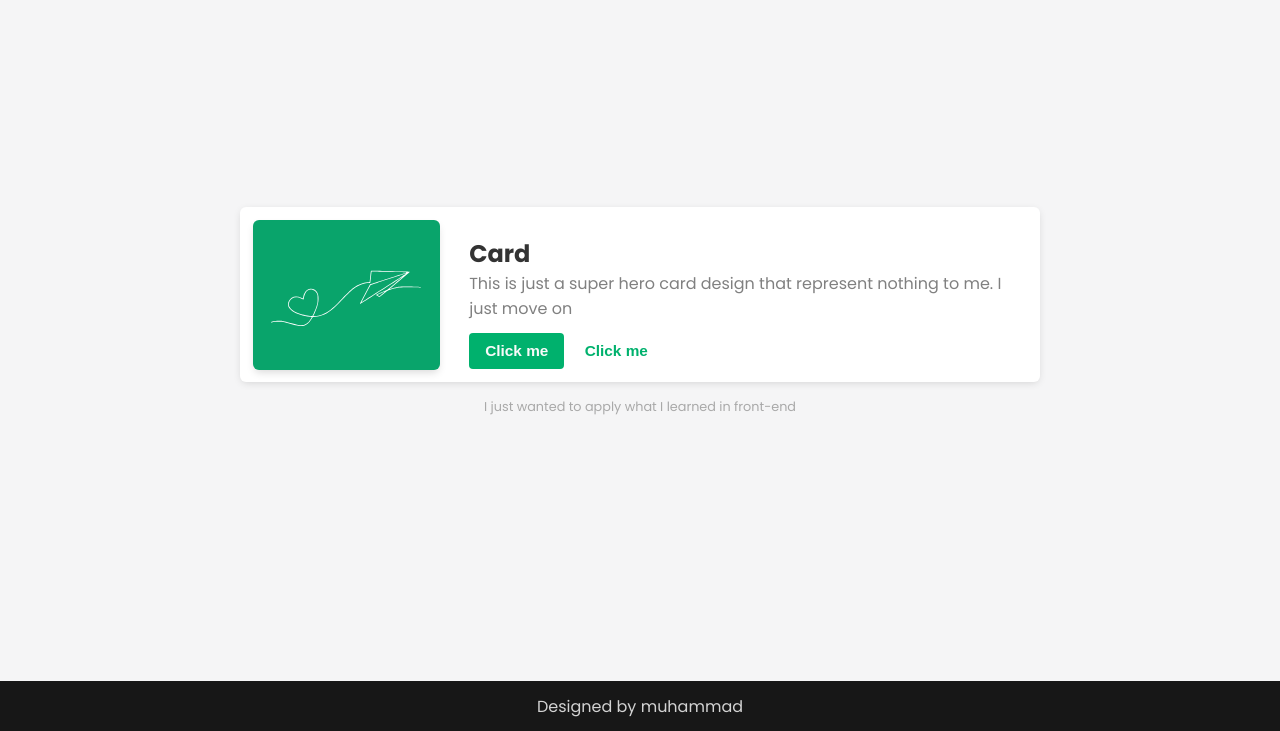
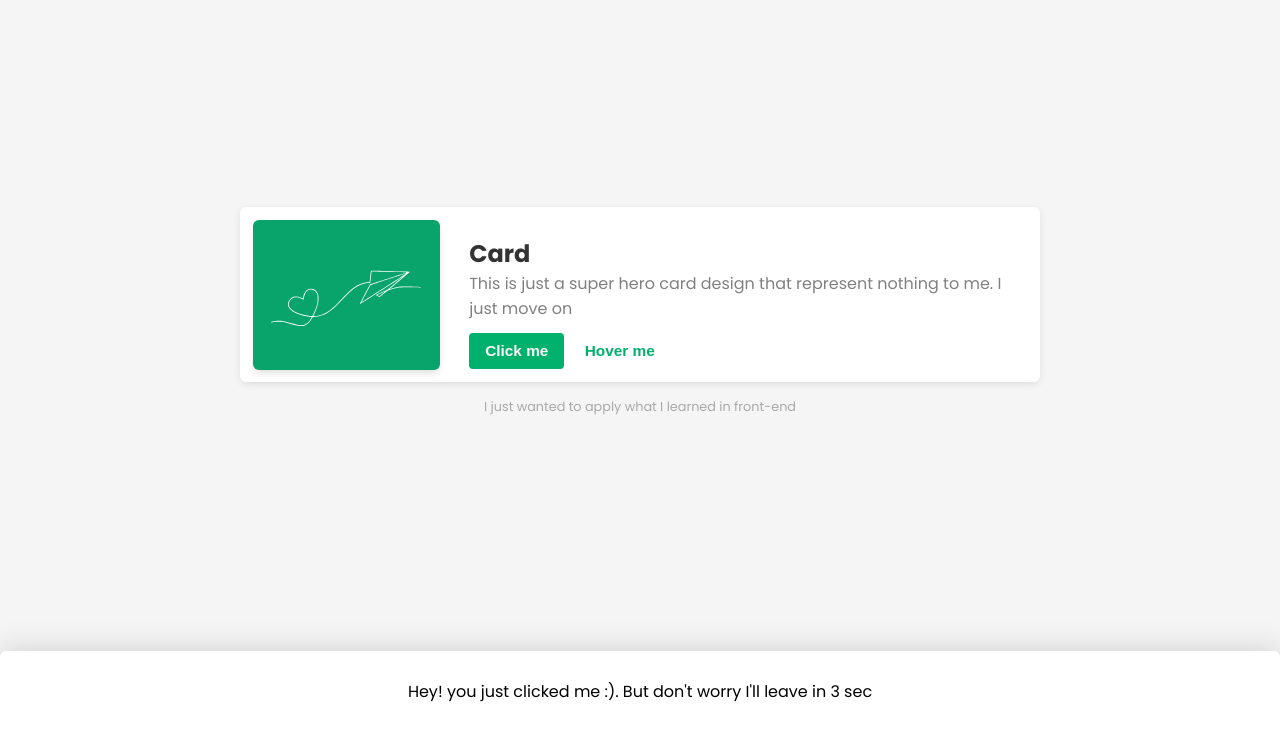
Before and after one commit to muhammadriy3d/cards, a plain HTML site: page index.html in a window 1280 px wide. Both pictures are taken after a click on the button "Click me". Shown: the part 69-800 px from the top of the page. Drawn offline with Linux system fonts and the light colour scheme.

Commit message:
first commit

```diff
--- a/index.html
+++ b/index.html
@@ -33,8 +33,8 @@
             <h3 class="card-title">Card</h3>
             <p class="card-subtitle">This is just a super hero card design that represent nothing to me. I just move on</p>
             <div class="action-container">
-              <button class="card-button">Click me</button>
-              <button class="card-button">Click me</button>
+              <button id="btn-01" class="card-button">Click me</button>
+              <button class="card-button">Hover me</button>
             </div>
           </div>
         </div>
--- a/public/static/js/index.app.js
+++ b/public/static/js/index.app.js
@@ -0,0 +1,21 @@
+const btn = document.querySelector('#btn-01');
+
+function AddFotterNote() {
+  const parent = document.querySelector('.main-container')
+  const footElem = document.createElement('div');
+  const contNode = document.createTextNode('Hey! you just clicked me :). But don\'t worry I\'ll leave in 3 sec');
+
+  footElem.setAttribute('class', "foot-note");
+  footElem.appendChild(contNode);
+
+  parent.appendChild(footElem);
+
+  btn.removeEventListener('click', AddFotterNote)
+
+  setTimeout(() => {
+    parent.removeChild(footElem);
+    btn.addEventListener('click', AddFotterNote)
+  }, 3000)
+}
+
+btn.addEventListener('click', AddFotterNote)
--- a/public/static/styles/style.css
+++ b/public/static/styles/style.css
@@ -15,7 +15,7 @@ body {
   font-size: 1em;
   font-family: "Poppins", sans-serif;
   background-color: rgb(245, 245, 246);
-  overflow: hidden;
+  overflow-x: hidden;
 }
 
 .main-container {
@@ -138,6 +138,25 @@ header nav h1 {
   color: darkgray;
 }
 
+.foot-note {
+  position: absolute;
+  display: flex;
+  bottom: 0;
+  right: 0;
+  left: 0;
+  justify-content: center;
+  align-items: center;
+  background-color: white;
+  border-radius: 6px 6px 0 0;
+  width: 100vw;
+  min-height: 80px;
+  box-shadow: 0 0 32px 0 rgba(0, 0, 0, 0.16);
+  text-align: center;
+  padding: 1rem;
+  animation: showup .3s ease;
+  z-index: 1;
+}
+
 footer {
   display: flex;
   position: absolute;
@@ -166,3 +185,15 @@ footer {
     flex-basis: 75%;
   }
 }
+
+@keyframes showup {
+  0% {
+    opacity: .5;
+    transform: translateY(50%);
+  }
+
+  100% {
+    transform: translateY(0%);
+    opacity: 1;
+  }
+}
```
